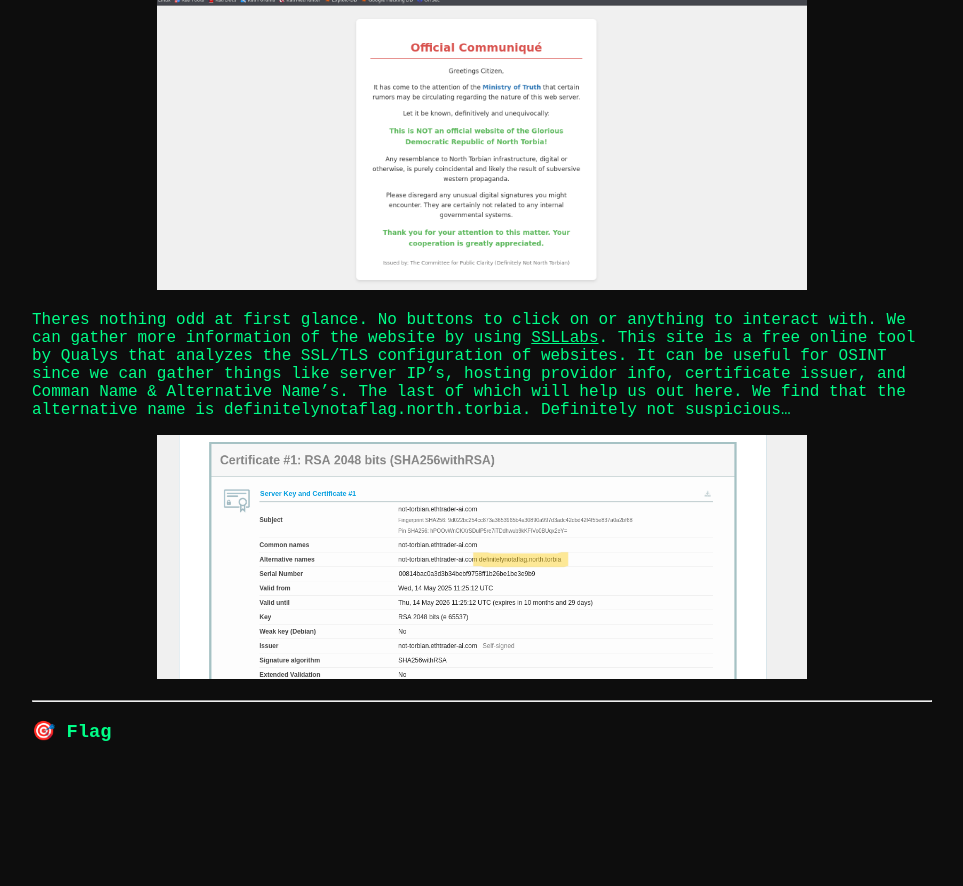
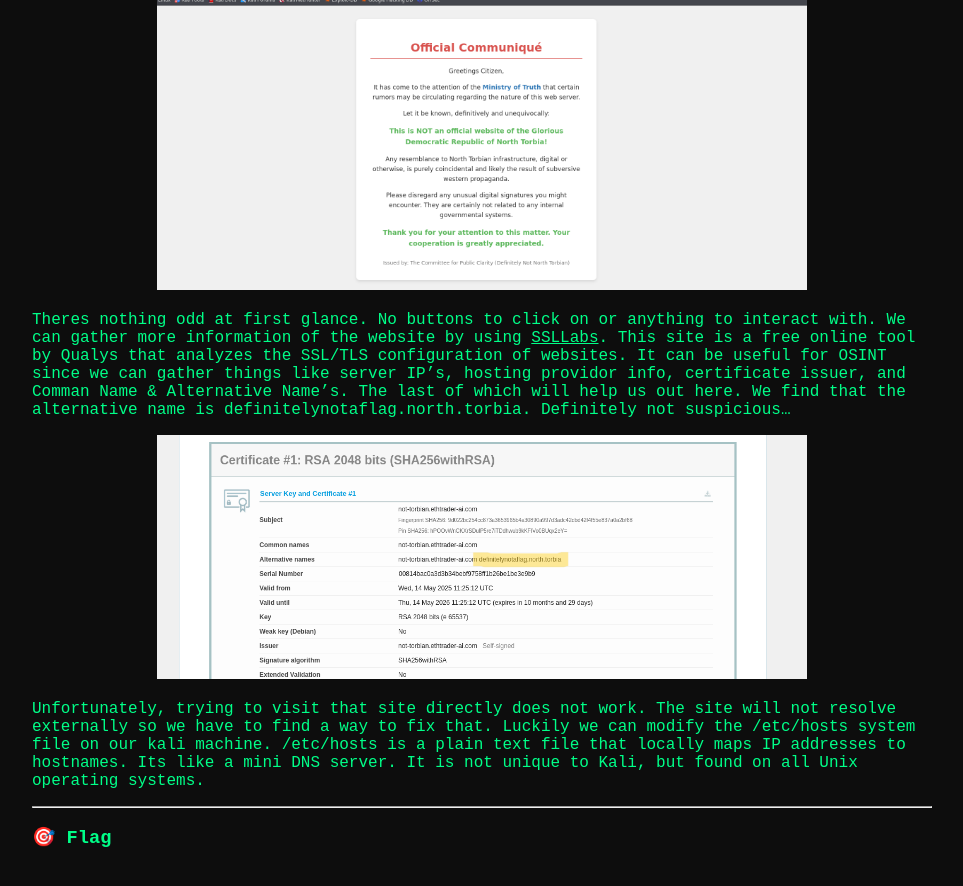
Before and after one commit to Matt-Hax/Matt-Hax.github.io, a Jekyll site: the page built from _ctf/CorrelationOne.md, in a window 1280 px wide and 900 px high, scrolled down 765 px. Shown: the top 886 px of the window, without its empty margins (158-1121 px from the left). Built offline with Jekyll 4.4.1, drawn with Linux system fonts in a browser that asks for light colours; before the commit the page ends 1559 px from its top, so only the background shows below that.

Commit message:
Update CorrelationOne.md

```diff
--- a/_ctf/CorrelationOne.md
+++ b/_ctf/CorrelationOne.md
@@ -35,7 +35,8 @@ This site is a free online tool by Qualys that analyzes the SSL/TLS configuratio
   <img src="/assets/images/333.png" alt="SSLLabs info" width="650">
 </p>
 
-
+Unfortunately, trying to visit that site directly does not work. The site will not resolve externally so we have to find a way to fix that. Luckily we can modify the /etc/hosts system file on our kali machine.
+/etc/hosts is a plain text file that locally maps IP addresses to hostnames. Its like a mini DNS server. It is not unique to Kali, but found on all Unix operating systems.
 
 
 ---
```
